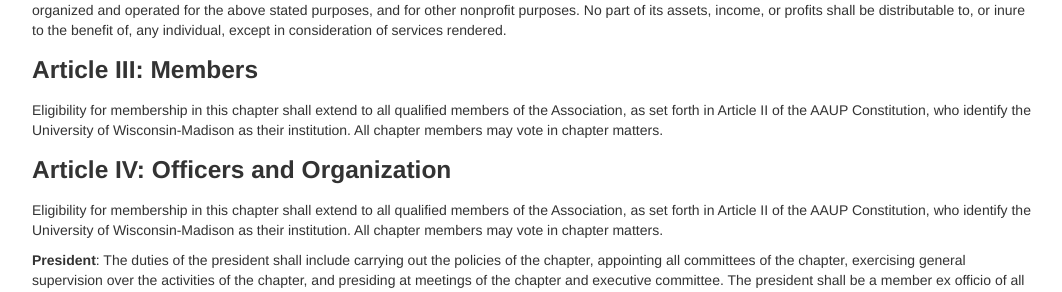
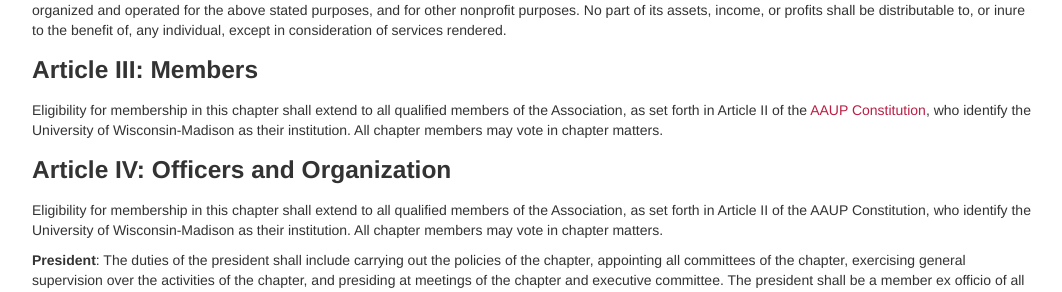
Before and after one commit to aaupmadison/aaupmadison.github.io, a Jekyll site: the page built from bylaws.md, in a window 1280 px wide and 900 px high, scrolled down 544 px. Shown: the part 158-450 px from the top of the window, without its empty margins (108-1170 px from the left). Built offline with Jekyll 4.4.1, drawn with Linux system fonts in a browser that asks for light colours; part of the change alters nothing that is shown.

```diff
--- a/bylaws.md
+++ b/bylaws.md
@@ -64,9 +64,9 @@ individual, except in consideration of services rendered.
 
 Eligibility for membership in this chapter shall extend to all
 qualified members of the Association, as set forth in Article II of
-the AAUP Constitution, who identify the University of
-Wisconsin-Madison as their institution. All chapter members may vote
-in chapter matters.
+the [AAUP Constitution](https://www.aaup.org/about/aaup-governance/aaup-constitution),
+who identify the University of Wisconsin-Madison as their institution.
+All chapter members may vote in chapter matters.
 
 
 ### Article IV: Officers and Organization
```
